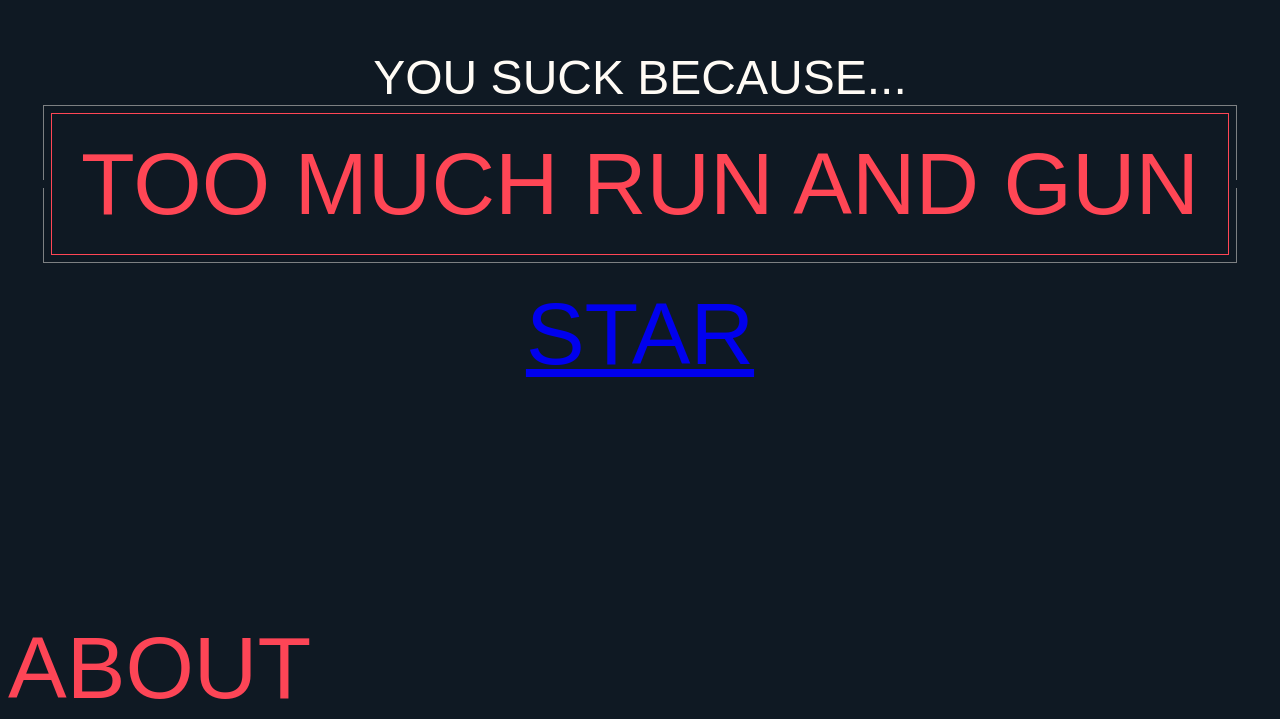
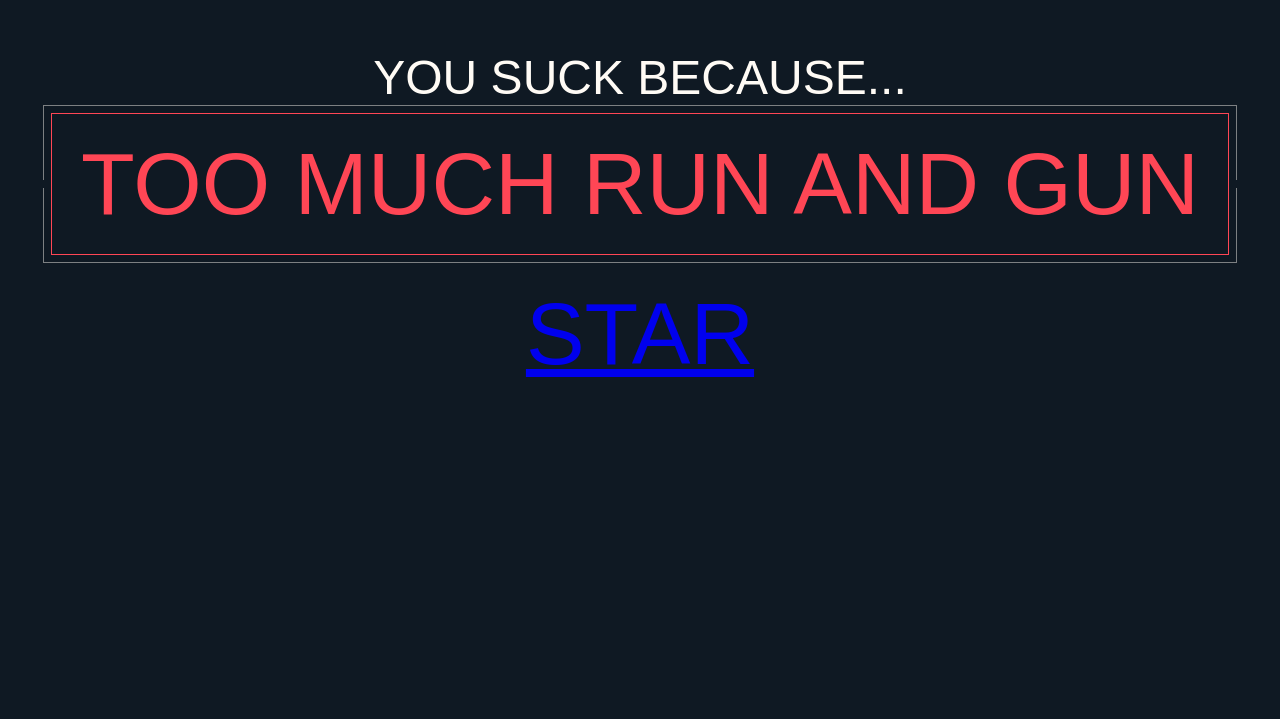
Before and after one commit to aphil/whydoisuckatvalorant, a plain HTML site: page index.html in a window 1280 px wide. Shown: the part 191-910 px from the top of the page. After the commit the page ends 808 px from the top, so only its background shows below. Drawn offline with Linux system fonts and the light colour scheme; a web font is replaced by a local one.

Commit message:
fix about

```diff
--- a/index.html
+++ b/index.html
@@ -43,9 +43,9 @@
                 <script async src="https://platform.twitter.com/widgets.js" charset="utf-8"></script>
             </div>
         </div>
-        <div class="about">
+        <!-- <div class="about">
             about
-        </div>
+        </div> -->
     </div>
     <script async defer src="https://buttons.github.io/buttons.js"></script>
     <script type="text/javascript">
```
